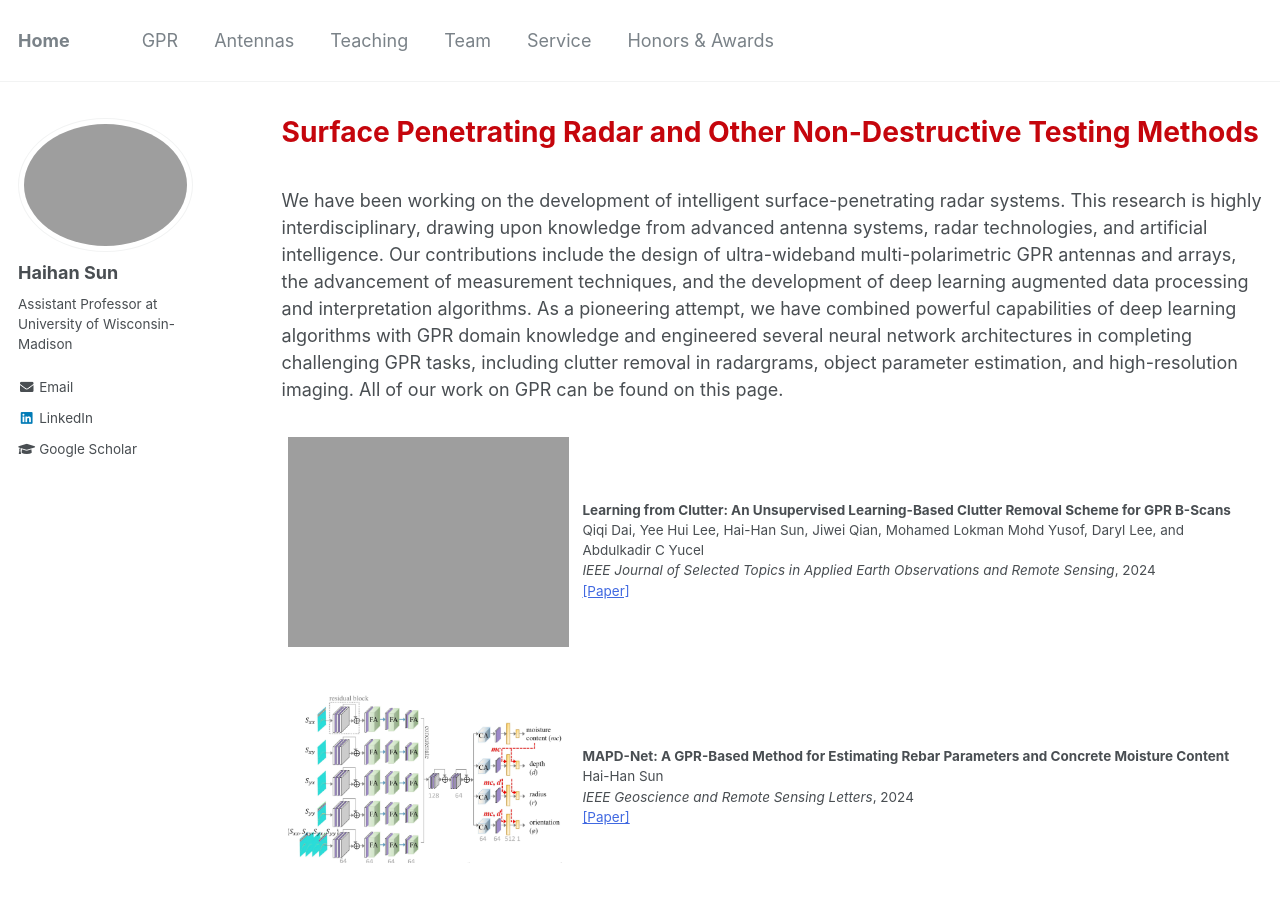
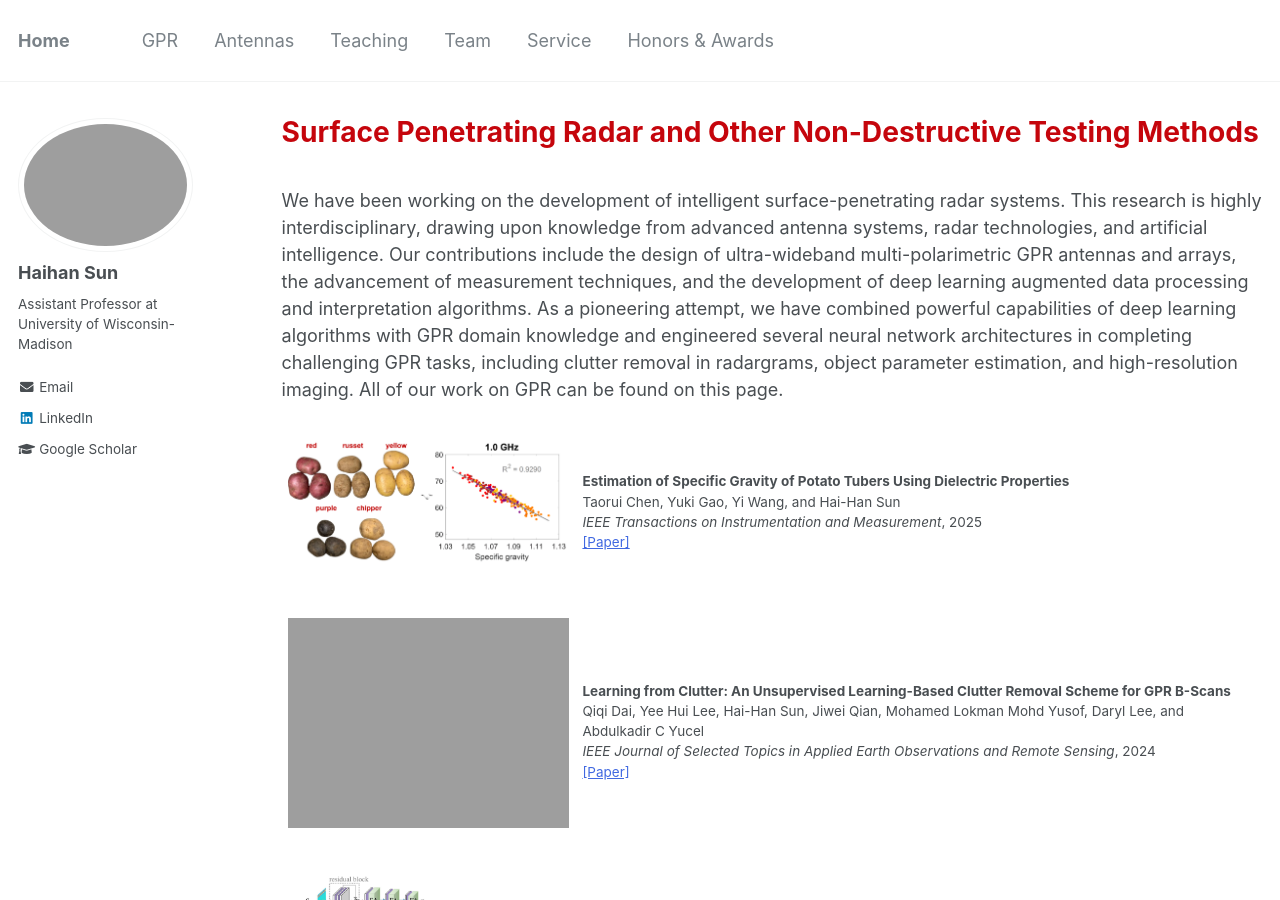
Before and after one commit to Haihan-Sun/Haihan-Sun.github.io, a Jekyll site: the page built from _pages/GPR.html, in a window 1280 px wide and 900 px high. Built offline with Jekyll 4.4.1, drawn with Linux system fonts in a browser that asks for light colours.

Commit message:
Update GPR.html

```diff
--- a/_pages/GPR.html
+++ b/_pages/GPR.html
@@ -23,7 +23,22 @@ and engineered several neural network architectures in completing challenging GP
 
 <br>
 
-<table class="imgtable">
+  <table class="imgtable">
+  <tr>
+    <td style = "width:30%">
+      <img src="https://haihan-sun.github.io/_pages/images/GPR15.png" width="300" >&nbsp; &nbsp; &nbsp;
+    </td>
+  <td align="left"><p><b> Estimation of Specific Gravity of Potato Tubers Using Dielectric Properties </b> <br />
+   Taorui Chen, Yuki Gao, Yi Wang, and Hai-Han Sun <br/>
+    <i>IEEE Transactions on Instrumentation and Measurement</i>, 2025  <br/>
+    <a href="https://Haihan-Sun.github.io/files/GPR15.pdf" style="color:#4169e1">[Paper]</a>  <br />
+
+  </td>
+ </tr>
+</table>
+
+
+  <table class="imgtable">
   <tr>
     <td style = "width:30%">
       <img src="https://haihan-sun.github.io/_pages/images/GPR14.png" width="300" >&nbsp; &nbsp; &nbsp;
@@ -36,6 +51,9 @@ and engineered several neural network architectures in completing challenging GP
   </td>
  </tr>
 </table>
+
+
+
 
 <table class="imgtable">
   <tr>
```
